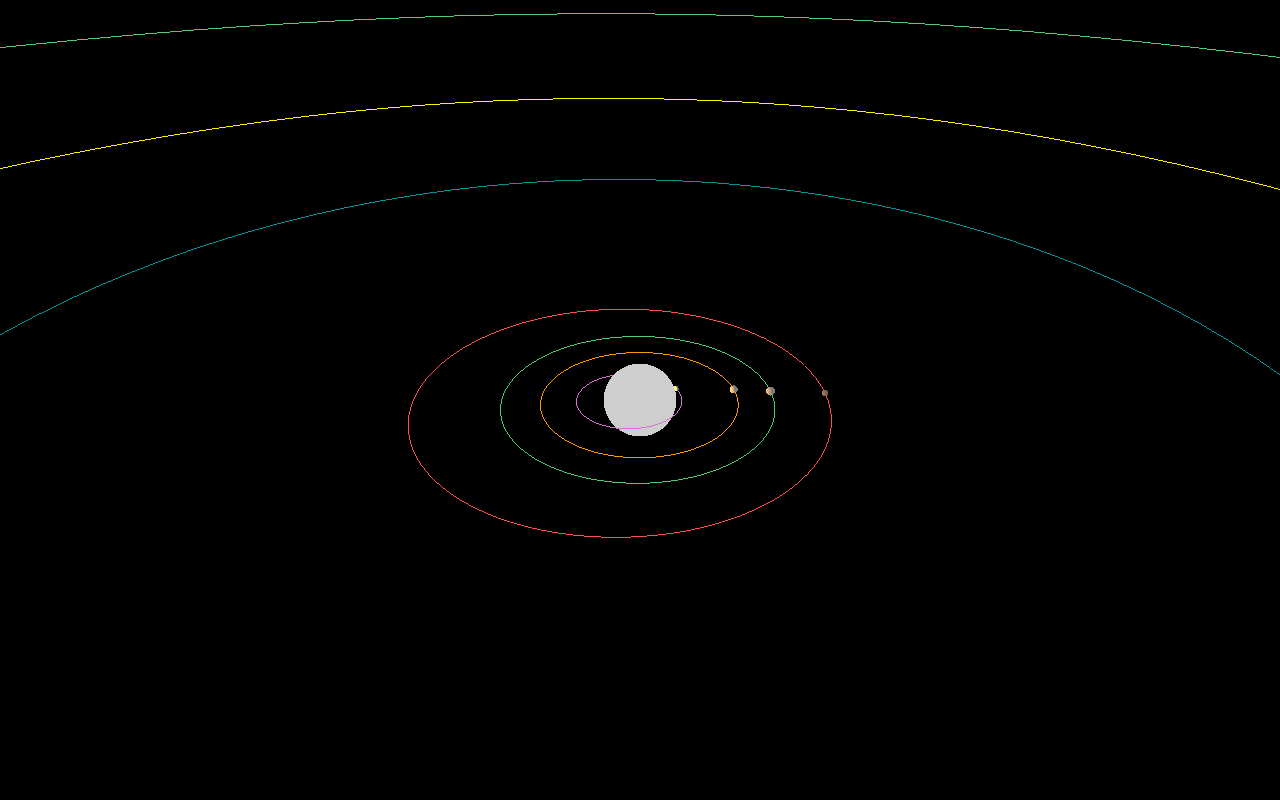
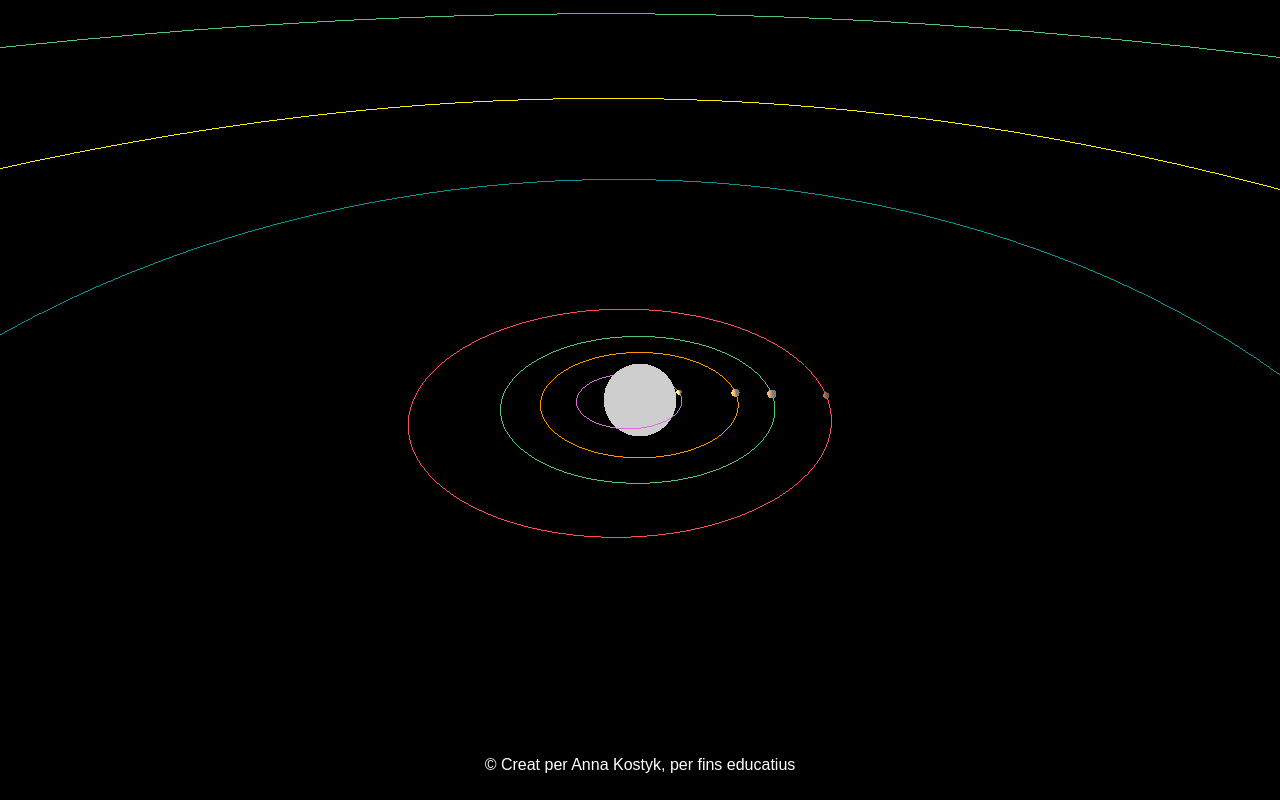
Before and after one commit to ankakos09-wq/original, a website built with Vite: page index.html in a window 1280 px wide. Built offline with nearby package versions, Linux system fonts and the light colour scheme; animation ran at ten frames a second.

Commit message:
first commit

```diff
--- a/index.html
+++ b/index.html
@@ -2,7 +2,7 @@
 <html lang="en">
   <head>
     <meta charset="UTF-8" />
-    <link rel="icon" type="image/svg+xml" href="/favicon.svg" />
+    <link rel="icon" type="image/jpeg" href="/logo.jpg" />
     <link rel="stylesheet" href="/style.css">
     <meta name="viewport" content="width=device-width, initial-scale=1.0" />
     <title>Sistema Solar</title>
@@ -11,5 +11,8 @@
     <canvas id= "bg"></canvas>
     <div id="bg"></div>
     <script type="module" src="/src/main.js"></script>
+    <footer>
+        <p>&copy; Creat per Anna Kostyk, per fins educatius</p>
+    </footer>
   </body>
 </html>
--- a/src/main.js
+++ b/src/main.js
@@ -1,11 +1,11 @@
 import './style.css'
 import * as THREE from 'three';
 import {crearsol} from "./sol.js";
-import {crearmer, crearven, crearter, crearmars, crearjup, crearsat, crearura, crearnep} from "./planets.js";
+import {crearmer, crearven, crearter, crearmars, crearjup, crearsat, crearura, crearnep, crearplu} from "./planets.js";
 import {crearring} from "./ring.js";
 import {rotacio, translacio} from "./moviments.js"
 import { crearOrbita } from './orbita.js';
-
+import {translaciosenseT} from './moviment.sense.periode.js';
 import { OrbitControls } from 'three/examples/jsm/Addons.js';
 
 const scene = new THREE.Scene();
@@ -66,6 +66,11 @@ scene.add(nep);
 const nepOrbita = crearOrbita(449.5, 0.0086, 0x9966cc);
 scene.add(nepOrbita);
 
+const plu= crearplu();
+scene.add(plu);
+const pluOrbita= crearOrbita(590.6 , 0.2488, 0xffd3ac);
+scene.add(pluOrbita);
+
 const pointLight = new THREE.PointLight(0xFC9601, 1000, 0)
 pointLight.position.set(0,0,0)
 
@@ -95,6 +100,7 @@ function animate()
     translacio(29.457, sat, 143.4, 0.0565, any);
     translacio(84.017, ura, 287.1, 0.0472, any);
     translacio(164.79, nep, 449.5, 0.0086, any);
+    translaciosenseT(plu, 590.6, 0.2488, any);
     rotacio(sol, 25.4, dia);
     rotacio(mer, 58.6, dia);
     rotacio(ven, -243, dia);
@@ -104,6 +110,7 @@ function animate()
     rotacio(sat, 0.444, dia);
     rotacio(ura, -0.718, dia);
     rotacio(nep, 0.671, dia);
+    rotacio(plu, 6.39, dia);
     controls.update();
     renderer.render (scene, camera);}
 
--- /dev/null
+++ b/src/moviment.sense.periode.js
@@ -0,0 +1,8 @@
+import * as THREE from 'three';
+export function translaciosenseT (nom,semieixM, exentri, any){
+    const k= 0.0003
+    const angle= (any/(-Math.sqrt(k*(semieixM**3))))* Math.PI* 2;
+    const r = (semieixM * (1 - exentri * exentri)) / (1 + exentri * Math.cos(angle));
+    nom.position.x= Math.cos(angle)*r;
+    nom.position.z= Math.sin(angle)*r;
+};
--- a/src/planets.js
+++ b/src/planets.js
@@ -7,6 +7,7 @@ import juptextura from './imatges/jupiter.jpg';
 import sattextura from './imatges/saturn.jpg';
 import uratextura from './imatges/uranus.jpg';
 import neptextura from './imatges/neptu.jpg';
+import plutextura from './imatges/pluto.jpg';
 
 export function crearplaneta(textura, mida ){
 const Texture= new THREE.TextureLoader().load(textura);
@@ -39,3 +40,6 @@ export function crearura() {
 
 export function crearnep() {
  return crearplaneta(neptextura,0.9);}
+
+export function crearplu() {
+ return crearplaneta(plutextura,0.25);}
--- a/src/style.css
+++ b/src/style.css
@@ -1,4 +1,21 @@
-canvas{ position:fixed; top:0; left:0;}
- .hidden {
-   display : none;
- }
+canvas{ position: fixed;
+    top: 0;
+    left: 0;
+    width: 100vw;
+    height: 100vh;
+    z-index: -1; /* Envia el fons darrere de tot */
+}
+
+/* Estils per al teu peu de pàgina */
+footer {
+    position: fixed;
+    bottom: 0;
+    left: 0;
+    width: 100%;
+    text-align: center;
+    padding: 10px 0;
+    font-family: sans-serif;
+    color: #ffffff; /* Text blanc perquè es vegi bé sobre l'espai */
+    background: rgba(0, 0, 0, 0.5); /* Fons negre semi-transparent optional */
+    z-index: 10; /* Assegura que el text es quedi sempre al davant */
+}
```
Also changed, not shown: public/logo.jpg (added), src/imatges/pluto.jpg (added).
